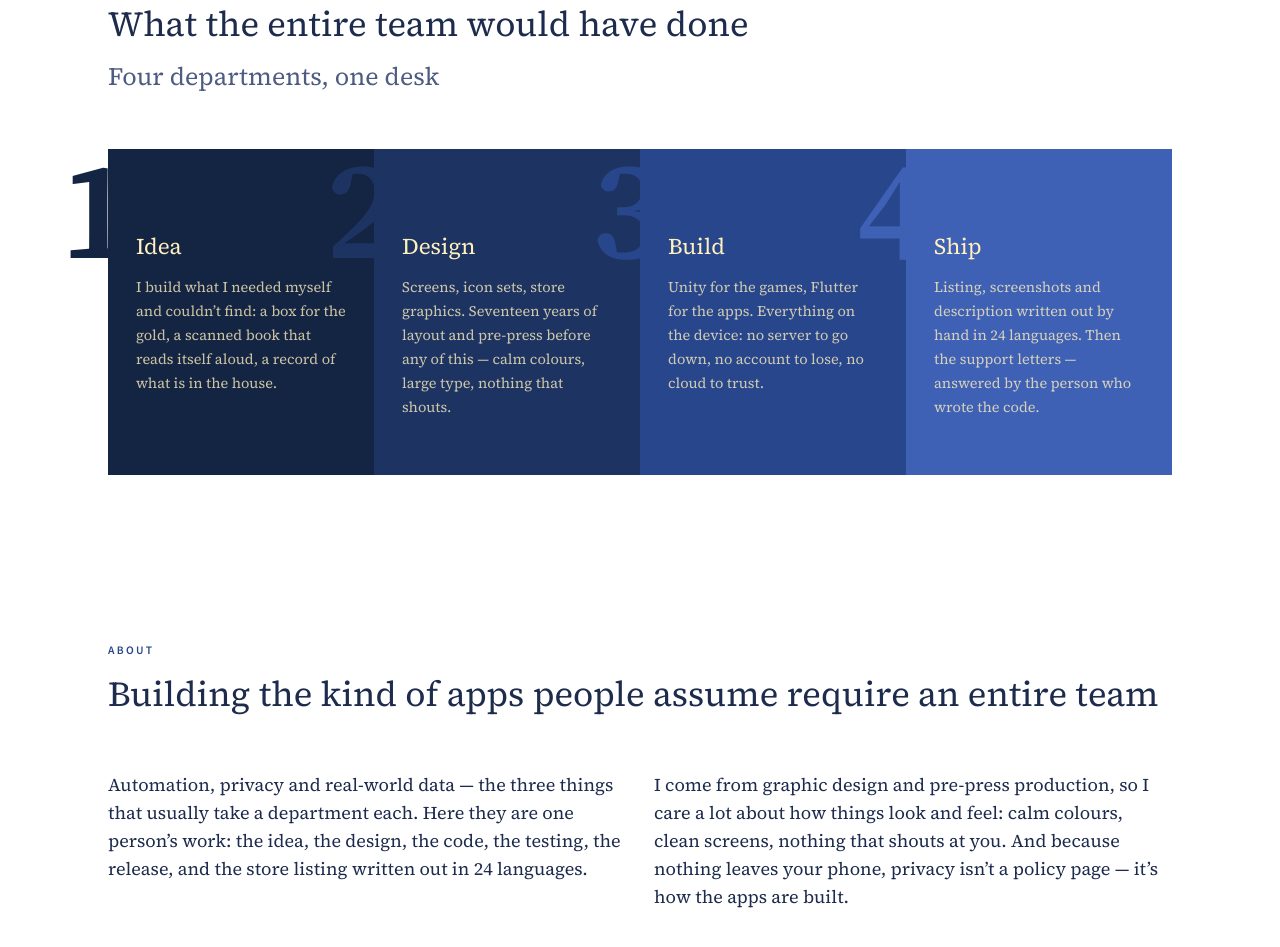
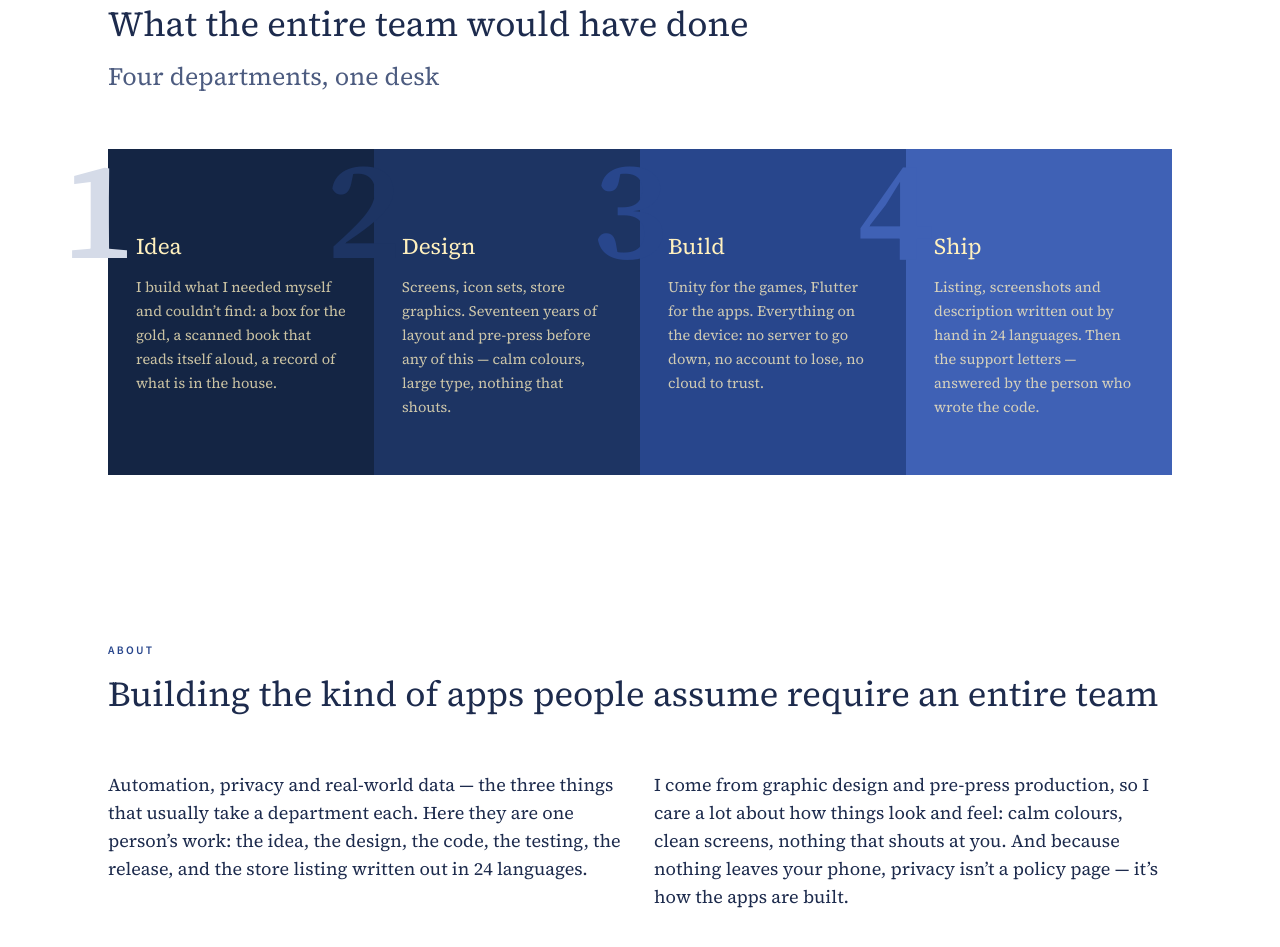
Before and after one commit to eclecticartlines/eclecticartlines.github.io, a plain HTML site: page index.html in a window 1280 px wide. Shown: the part 2705-3652 px from the top of the page. Drawn offline with Linux system fonts and the light colour scheme.

Commit message:
Even out the numerals: match contrast, offset per glyph
Measured first: the four numerals already hung out 65.0-67.4% of their ink,
so the geometry was not what made the 1 shout. Contrast was: 15.24 against
the white page, where the others sit at 1.25-1.53 against their neighbours.

- numeral 1 toned to #D5DBE8, ratio 1.39 against the page
- offsets are per digit in em, computed from each glyph's ink box rather
  than one percentage of its advance width
- below 60rem no numeral has a neighbour to ride onto, so there they sit
  inside the panel as cream watermarks instead

Co-Authored-By: Claude Opus 5 <noreply@anthropic.com>
Claude-Session: https://claude.ai/code/session_01PiwmvbTWknSjvQYb2zw8en

```diff
--- a/style.css
+++ b/style.css
@@ -164,22 +164,34 @@ p:last-child { margin-bottom: 0; }
 @media (min-width: 40rem) { .steps { grid-template-columns: 1fr 1fr; } }
 @media (min-width: 60rem) { .steps { grid-template-columns: repeat(4, 1fr); } }
 
-.step { position: relative; padding: var(--u3) var(--u) var(--u2); color: var(--cream); }
+.step { position: relative; padding: 7rem var(--u) var(--u2); color: var(--cream); }
+@media (min-width: 60rem) { .step { padding-top: var(--u3); } }
 .s1 { background: #142544; }
 .s2 { background: #1D3463; }
 .s3 { background: var(--blue); }
 .s4 { background: var(--blue-light); }
 
 .num {
-  position: absolute; top: 0.25rem; left: 0; transform: translateX(-70%);
+  position: absolute; top: 0.25rem; left: var(--u);
   font-family: 'Source Serif 4', Georgia, serif;
   font-weight: 600; font-size: 8.75rem; line-height: 0.8;   /* 140 = 5 x 28 */
   letter-spacing: -0.05em; pointer-events: none; user-select: none;
+  color: var(--cream); opacity: 0.16;
 }
-.s1 .num { color: #142544; }
-.s2 .num { color: #1D3463; }
-.s3 .num { color: var(--blue); }
-.s4 .num { color: var(--blue-light); }
+
+/* Only when the four cells stand side by side does a numeral have a darker
+   neighbour to ride onto. Offsets are per digit, in em, so that 65% of each
+   glyph's ink — not of its advance width — sits past the edge.
+   Numeral 1 lands on white paper instead of a neighbour, so it is toned to
+   #D5DBE8: contrast 1.39 against the page, matching the 1.25–1.53 the others
+   have against theirs. Its own dark navy would have been 15.24. */
+@media (min-width: 60rem) {
+  .num { left: 0; opacity: 1; }
+  .s1 .num { transform: translateX(-0.338em); color: #D5DBE8; }
+  .s2 .num { transform: translateX(-0.344em); color: #1D3463; }
+  .s3 .num { transform: translateX(-0.344em); color: var(--blue); }
+  .s4 .num { transform: translateX(-0.347em); color: var(--blue-light); }
+}
 
 .step h3 { color: var(--cream); margin-bottom: var(--u-h); position: relative; }
 .step p {
```
